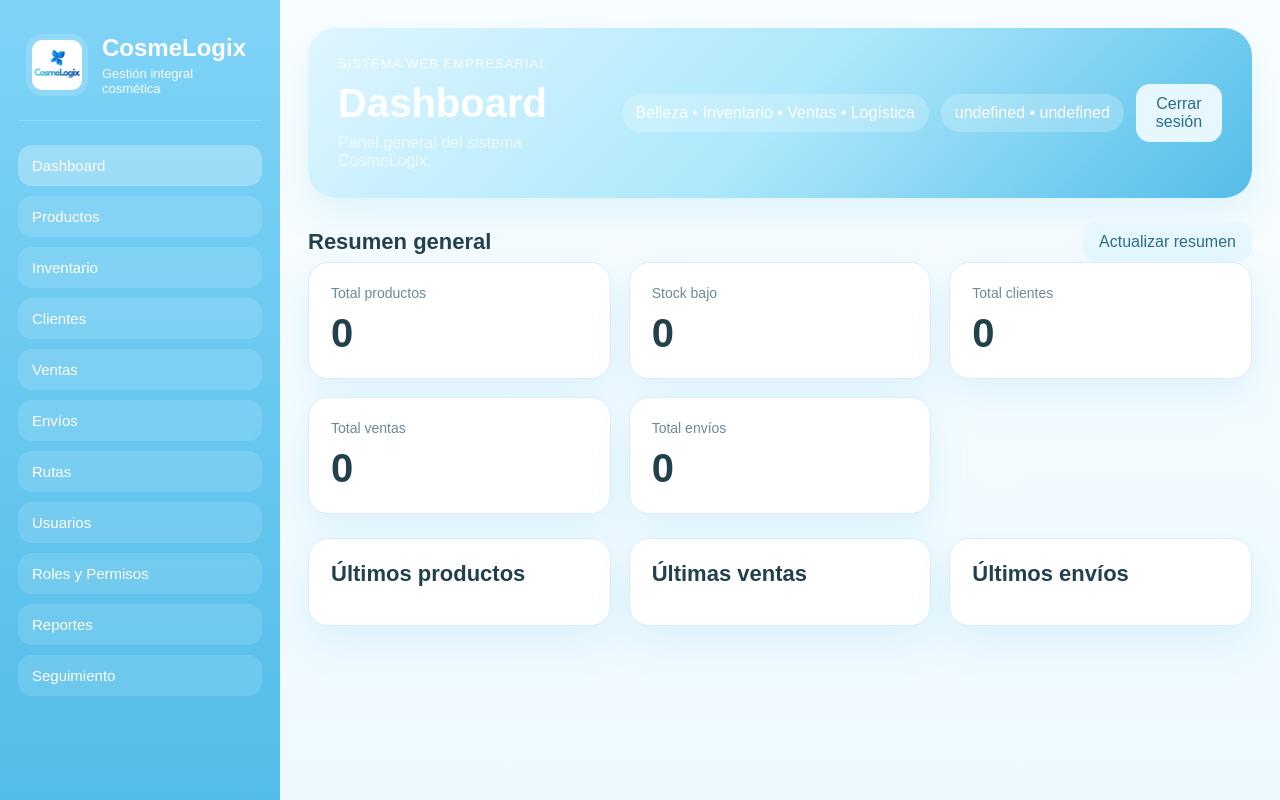
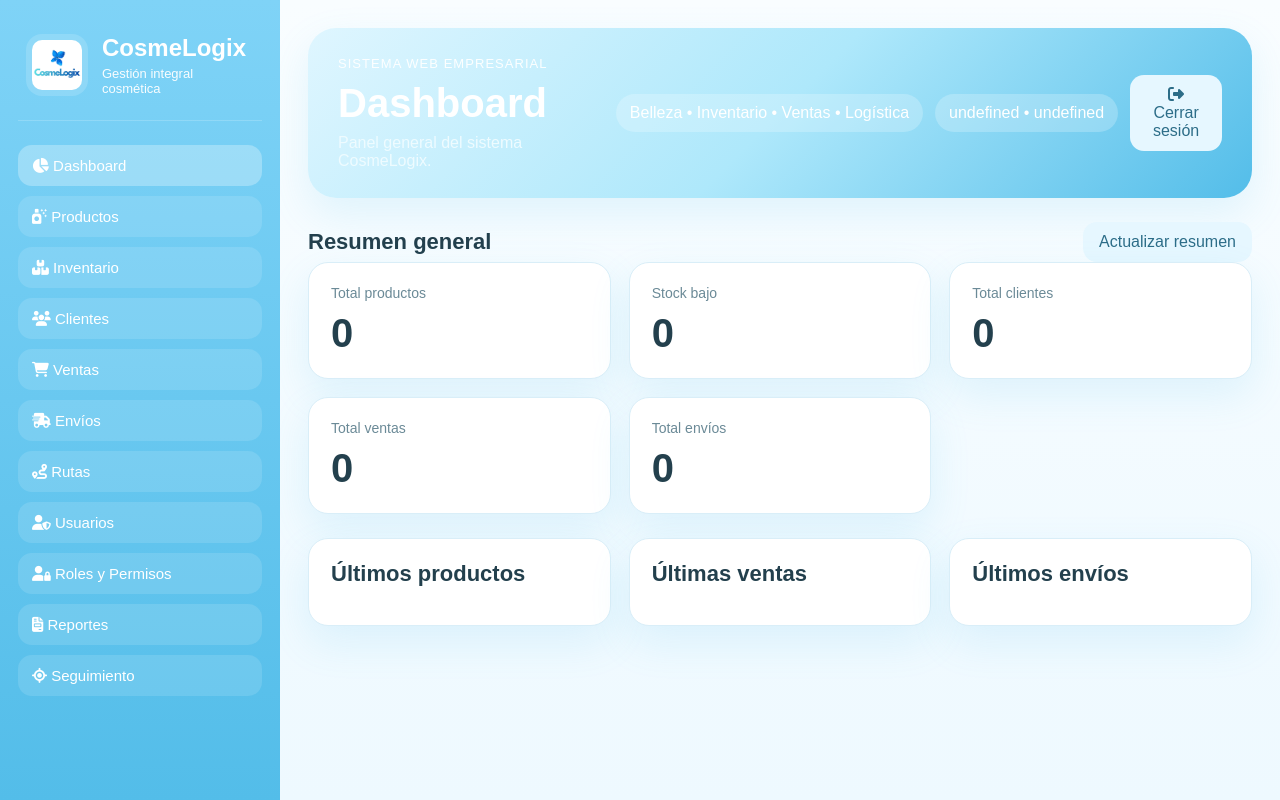
Before and after one commit to aylan02/mi-proyecto-fastapi, a FastAPI app: page /web in a window 1280 px wide. Run offline with FastAPI, Linux system fonts and the light colour scheme; the visitor is signed in with stand-in values (Sample User, id 1).

Commit message:
aqui mi cambio

```diff
--- a/main.py
+++ b/main.py
@@ -7,13 +7,8 @@ from app.routes.envios import router as envios_router
 from app.routes.web import router as web_router
 from app.routes.clientes import router as clientes_router
 from app.routes.ventas import router as ventas_router
-from app.routes.inventario import router as inventario_router
 from starlette.middleware.sessions import SessionMiddleware
 from app.routes.auth import router as auth_router
-from app.routes.usuarios import router as usuarios_router
-from app.routes.roles import router as roles_router
-from app.routes.reportes import router as reportes_router
-from app.routes.pedidos import router as pedidos_router
 
 app = FastAPI(
     title="API de Envíos de Cosméticos",
@@ -35,8 +30,3 @@ app.include_router(web_router)
 app.include_router(clientes_router)
 app.include_router(ventas_router)
 app.include_router(auth_router)
-app.include_router(inventario_router)
-app.include_router(usuarios_router)
-app.include_router(roles_router)
-app.include_router(reportes_router)
-app.include_router(pedidos_router)
--- a/templates/index.html
+++ b/templates/index.html
@@ -5,6 +5,7 @@
     <meta name="viewport" content="width=device-width, initial-scale=1" />
     <title>CosmeLogix</title>
     <link rel="stylesheet" href="/static/css/styles.css" />
+    <link rel="stylesheet" href="https://cdnjs.cloudflare.com/ajax/libs/font-awesome/6.4.0/css/all.min.css" />
 </head>
 <body>
     <div class="app-shell">
@@ -18,17 +19,39 @@
             </div>
 
             <nav class="sidebar-nav">
-                <button type="button" class="nav-link active" data-section="dashboard">Dashboard</button>
-                <button type="button" class="nav-link" data-section="productos">Productos</button>
-                <button type="button" class="nav-link" data-section="inventario">Inventario</button>
-                <button type="button" class="nav-link" data-section="clientes">Clientes</button>
-                <button type="button" class="nav-link" data-section="ventas">Ventas</button>
-                <button type="button" class="nav-link" data-section="envios">Envíos</button>
-                <button type="button" class="nav-link" data-section="rutas">Rutas</button>
-                <button type="button" class="nav-link" data-section="usuarios">Usuarios</button>
-                <button type="button" class="nav-link" data-section="roles">Roles y Permisos</button>
-                <button type="button" class="nav-link" data-section="reportes">Reportes</button>
-                <button type="button" class="nav-link" data-section="seguimiento">Seguimiento</button>
+                <button type="button" class="nav-link active" data-section="dashboard">
+                    <i class="fa-solid fa-chart-pie"></i> Dashboard
+                </button>
+                <button type="button" class="nav-link" data-section="productos">
+                    <i class="fa-solid fa-spray-can-sparkles"></i> Productos
+                </button>
+                <button type="button" class="nav-link" data-section="inventario">
+                    <i class="fa-solid fa-boxes-stacked"></i> Inventario
+                </button>
+                <button type="button" class="nav-link" data-section="clientes">
+                    <i class="fa-solid fa-users"></i> Clientes
+                </button>
+                <button type="button" class="nav-link" data-section="ventas">
+                    <i class="fa-solid fa-cart-shopping"></i> Ventas
+                </button>
+                <button type="button" class="nav-link" data-section="envios">
+                    <i class="fa-solid fa-truck-fast"></i> Envíos
+                </button>
+                <button type="button" class="nav-link" data-section="rutas">
+                    <i class="fa-solid fa-route"></i> Rutas
+                </button>
+                <button type="button" class="nav-link" data-section="usuarios">
+                    <i class="fa-solid fa-user-shield"></i> Usuarios
+                </button>
+                <button type="button" class="nav-link" data-section="roles">
+                    <i class="fa-solid fa-user-lock"></i> Roles y Permisos
+                </button>
+                <button type="button" class="nav-link" data-section="reportes">
+                    <i class="fa-solid fa-file-invoice"></i> Reportes
+                </button>
+                <button type="button" class="nav-link" data-section="seguimiento">
+                    <i class="fa-solid fa-location-crosshairs"></i> Seguimiento
+                </button>
             </nav>
         </aside>
 
@@ -42,7 +65,9 @@
                 <div class="topbar-actions">
                     <span class="pill">Belleza • Inventario • Ventas • Logística</span>
                     <span id="usuario-actual" class="pill"></span>
-                    <button class="btn btn-light" id="btn-logout" type="button">Cerrar sesión</button>
+                    <button class="btn btn-light" id="btn-logout" type="button">
+                        <i class="fa-solid fa-right-from-bracket"></i> Cerrar sesión
+                    </button>
                 </div>
             </header>
 
```
